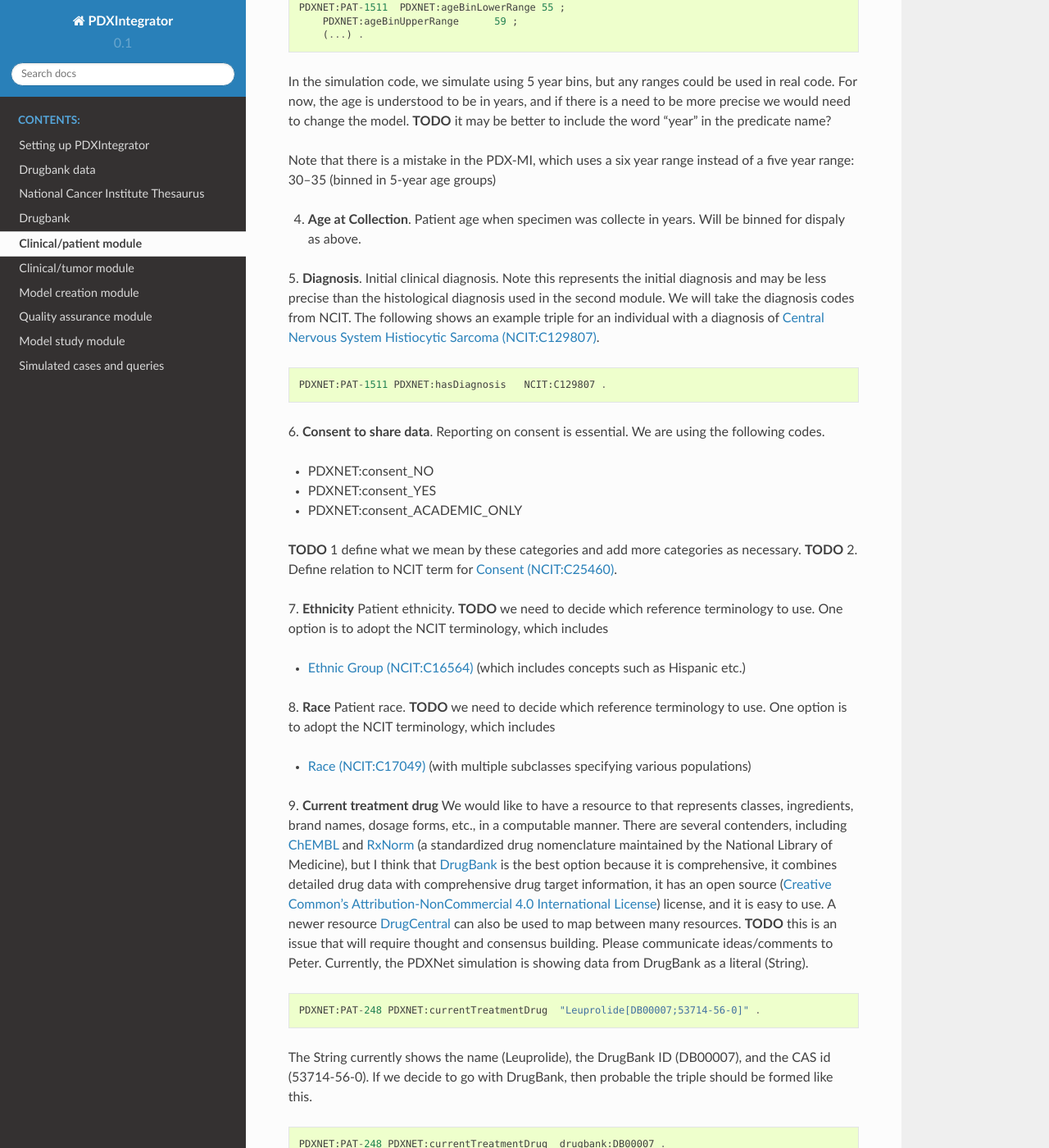
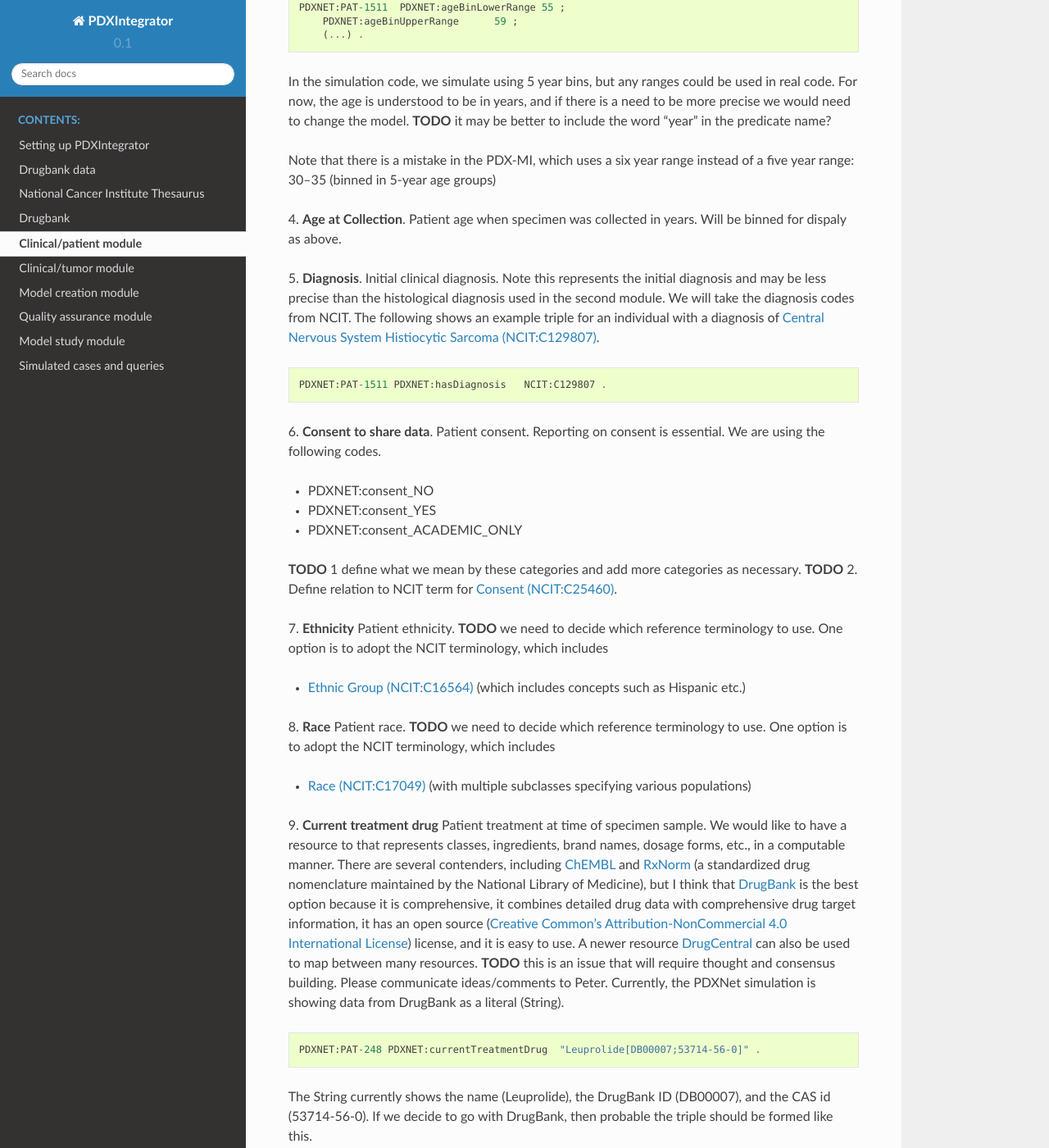
Before and after one commit to TheJacksonLaboratory/PDXintegrator, a Sphinx documentation site: the page built from docs/clinical.rst, in a window 1280 px wide and 1400 px high, scrolled down 1178 px. Shown: the whole window at 82% size. Built offline with Sphinx 7.4.7 and the Read the Docs theme 2.0.0, drawn with Linux system fonts in a browser that asks for light colours.

Commit message:
more typos

```diff
--- a/docs/clinical.rst
+++ b/docs/clinical.rst
@@ -62,9 +62,11 @@
 
 Note that there is a mistake in the PDX-MI, which uses a six year range instead of a five year range: 30–35 (binned in 5-year age groups)
 
-4. **Age at Collection**. Patient age when specimen was collecte in years. Will be binned for dispaly as above.
+4. **Age at Collection**. Patient age when specimen was collected in years.
+Will be binned for dispaly as above.
 
-5. **Diagnosis**. Initial clinical diagnosis. Note this represents the initial diagnosis and may be less precise
+5. **Diagnosis**. Initial clinical diagnosis.
+Note this represents the initial diagnosis and may be less precise
 than the histological diagnosis used in the second module. We will take the diagnosis codes from NCIT. The following
 shows an example triple for an individual with a
 diagnosis of `Central Nervous System Histiocytic Sarcoma (NCIT:C129807) <https://ncit.nci.nih.gov/ncitbrowser/ConceptReport.jsp&ns=ncit?dictionary=NCI_Thesaurus&code=C129807>`_. ::
@@ -73,7 +75,7 @@
       PDXNET:PAT-1511 PDXNET:hasDiagnosis   NCIT:C129807 .
 
 
-6. **Consent to share data**.
+6. **Consent to share data**. Patient consent.
 Reporting on consent is essential. We are using the following codes.
 
 * PDXNET:consent_NO
@@ -94,7 +96,7 @@
 * `Race (NCIT:C17049) <https://ncit.nci.nih.gov/ncitbrowser/ConceptReport.jsp?dictionary=NCI_Thesaurus&ns=ncit&code=C17049>`_ (with multiple subclasses specifying various populations)
 
 
-9. **Current treatment drug**
+9. **Current treatment drug** Patient treatment at time of specimen sample.
 We would like to have a resource to that represents classes, ingredients, brand names, dosage forms, etc., in a computable manner.
 There are several contenders, including `ChEMBL <https://www.ebi.ac.uk/chembl/>`_ and
 `RxNorm <https://www.nlm.nih.gov/research/umls/rxnorm/>`_ (a standardized drug nomenclature maintained by the National Library of Medicine), but
```
